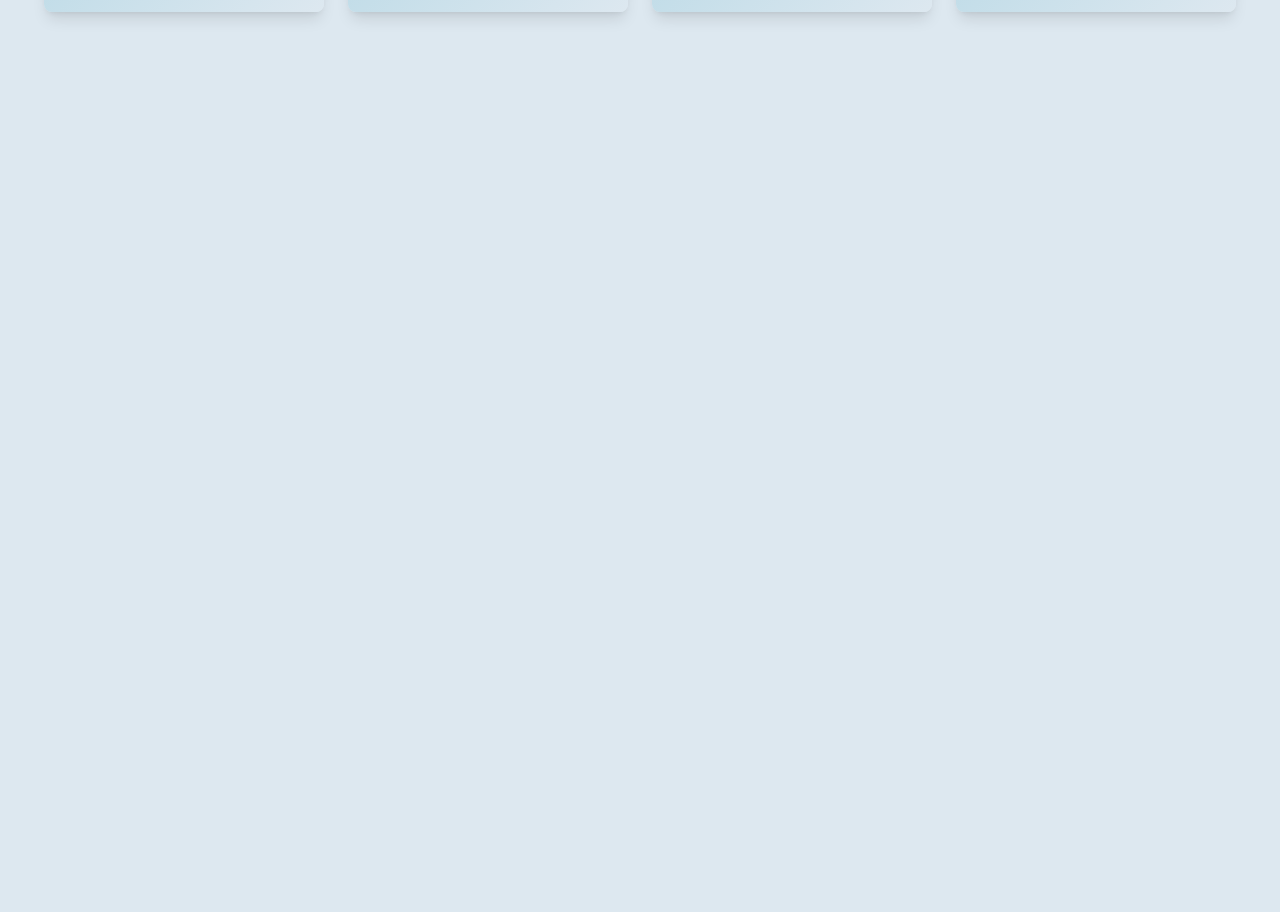
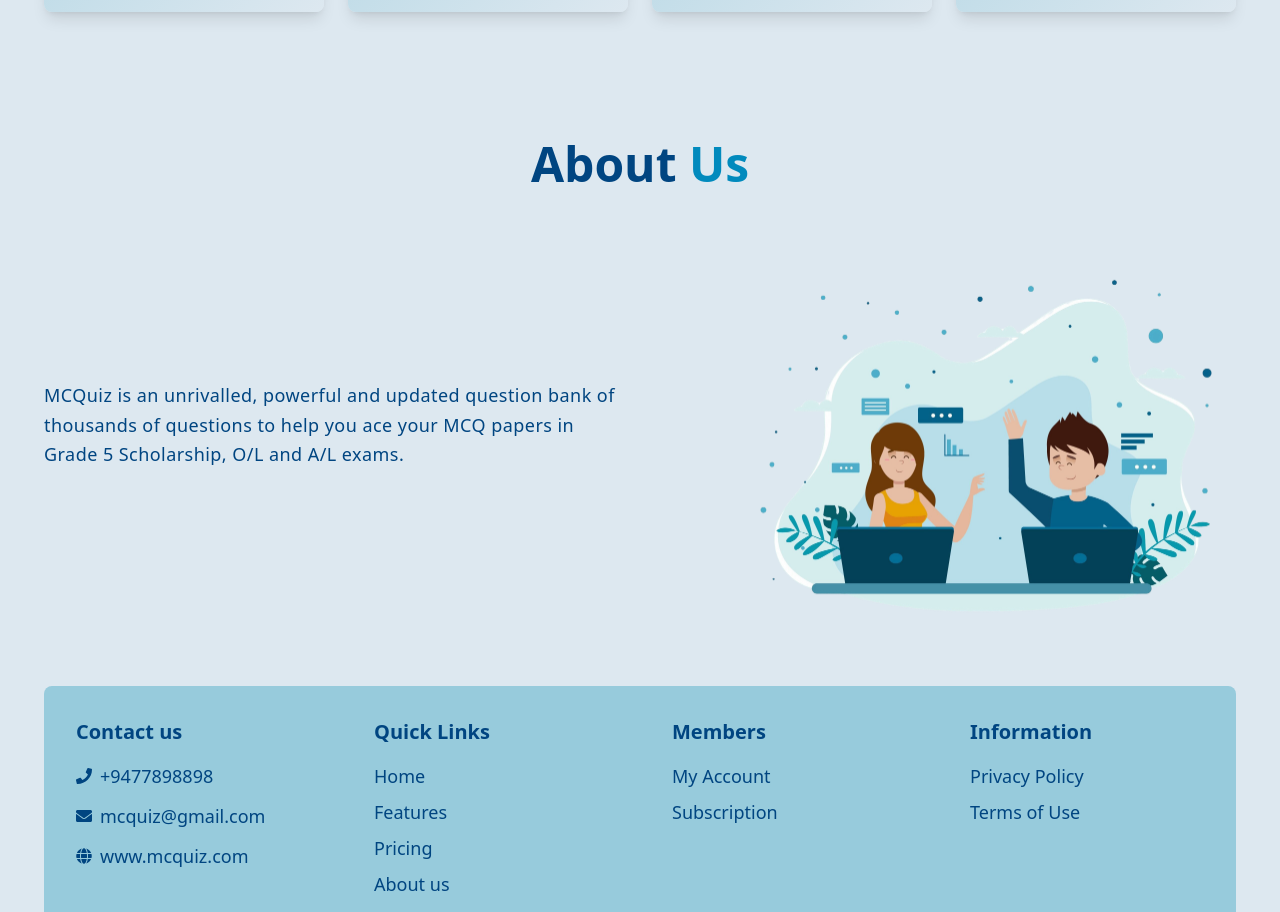
Before and after one commit to ashan2001ruh/MCQUIZ, a React (Create React App) app: page / in a window 1280 px wide. Shown: the part 1880-2792 px from the top of the page. Before the commit the page ends 1956 px from the top, so only its background shows below. Built offline with nearby package versions, Linux system fonts and the light colour scheme.

Commit message:
Create About Us Page

```diff
--- a/package.json
+++ b/package.json
@@ -9,7 +9,7 @@
     "framer-motion": "^11.13.1",
     "react": "^18.3.1",
     "react-dom": "^18.3.1",
-    "react-icons": "^5.3.0",
+    "react-icons": "^5.4.0",
     "react-router-dom": "^7.0.1",
     "react-scripts": "5.0.1",
     "react-simple-typewriter": "^5.0.1",
--- a/src/App.js
+++ b/src/App.js
@@ -5,6 +5,7 @@
 import Navbar from './components/Navbar';
 import Form from './components/LoginPage/loginform';
 import Pricing from './components/Pricing';
+import Aboutus from './components/Aboutus';
 
 function App() {
   const location = useLocation();
@@ -18,6 +19,7 @@
           <Hero />
           <Features />
           <Pricing />
+          <Aboutus />
         </>
       )}
 
--- /dev/null
+++ b/src/components/Aboutus.jsx
@@ -0,0 +1,119 @@
+import React from 'react';
+import { motion } from 'framer-motion';
+import aboutUsImage from '../Assets/aboutus.png'; // Replace with your image path
+import { FaPhone, FaEnvelope, FaGlobe } from 'react-icons/fa'; // Import icons from react-icons
+
+const AboutUs = () => {
+  return (
+    <div className="bg-[#DDE8F0] py-16 overflow-hidden"> {/* Outer background color */}
+      <div className="max-w-[1240px] mx-auto px-6">
+        {/* About Us Title */}
+        <motion.h2
+          className="text-4xl md:text-5xl font-bold text-center mb-2"
+          initial={{ opacity: 0, y: -20 }}
+          animate={{ opacity: 1, y: 0 }}
+          transition={{ duration: 0.8 }}
+        >
+          <span className="text-[#004581]">About</span>{' '}
+          <span className="text-[#018ABD]">Us</span>
+        </motion.h2>
+
+        {/* About Us Section */}
+        <div className="flex flex-col md:flex-row items-center gap-6">
+          {/* Left Side: Text */}
+          <motion.div
+            className="flex-1"
+            initial={{ opacity: 0, x: -50 }}
+            animate={{ opacity: 1, x: 0 }}
+            transition={{ duration: 1, ease: 'easeInOut' }}
+          >
+            <p className="text-lg text-[#004581] leading-relaxed tracking-wide"> {/* Increased line and letter spacing */}
+              MCQuiz is an unrivalled, powerful and updated question bank of thousands of questions to help you ace your MCQ papers in Grade 5 Scholarship, O/L and A/L exams.
+            </p>
+          </motion.div>
+
+          {/* Right Side: Image */}
+          <motion.div
+            className="hidden md:block flex-1 justify-end"
+            initial={{ opacity: 0, x: 50 }}
+            animate={{ opacity: 1, x: 0 }}
+            transition={{ duration: 1, ease: 'easeInOut' }}
+          >
+            <img
+              src={aboutUsImage} // Replace with your image path
+              alt="About Us Illustration"
+              className="w-auto h-auto max-w-[500px] object-contain pt-0 ml-auto"
+            />
+          </motion.div>
+        </div>
+
+        {/* Footer Section */}
+        <motion.div
+          className="mt-8 bg-[#97CBDC] p-8 rounded-lg" // Reduced margin-top
+          initial={{ opacity: 0, y: 20 }}
+          animate={{ opacity: 1, y: 0 }}
+          transition={{ duration: 0.8, delay: 0.2 }}
+        >
+          <div className="grid grid-cols-1 sm:grid-cols-2 lg:grid-cols-4 gap-16">
+            {/* Contact Us */}
+            <div>
+              <h3 className="text-xl font-bold text-[#004581] mb-4">Contact us</h3>
+              <div className="flex items-center gap-2 mb-3">
+                <FaPhone className="text-[#004581]" /> {/* Phone icon */}
+                <p className="text-lg text-[#004581]">+9477898898</p>
+              </div>
+              <div className="flex items-center gap-2 mb-3">
+                <FaEnvelope className="text-[#004581]" /> {/* Email icon */}
+                <p className="text-lg text-[#004581]">mcquiz@gmail.com</p>
+              </div>
+              <div className="flex items-center gap-2">
+                <FaGlobe className="text-[#004581]" /> {/* Website icon */}
+                <p className="text-lg text-[#004581]">www.mcquiz.com</p>
+              </div>
+            </div>
+
+            {/* Quick Links */}
+            <div>
+              <h3 className="text-xl font-bold text-[#004581] mb-4">Quick Links</h3>
+              <ul className="text-lg text-[#004581]">
+                <li className="mb-2"><a href="/">Home</a></li>
+                <li className="mb-2"><a href="/features">Features</a></li>
+                <li className="mb-2"><a href="/pricing">Pricing</a></li>
+                <li className="mb-2"><a href="/about">About us</a></li>
+                <li className="mb-2"><a href="/faq">FAQ</a></li>
+                <li className="mb-2"><a href="/privacy-policy">Privacy Policy</a></li>
+                <li className="mb-2"><a href="/terms-of-use">Terms of Use</a></li>
+              </ul>
+            </div>
+
+            {/* Members */}
+            <div>
+              <h3 className="text-xl font-bold text-[#004581] mb-4">Members</h3>
+              <ul className="text-lg text-[#004581]">
+                <li className="mb-2"><a href="/my-account">My Account</a></li>
+                <li className="mb-2"><a href="/subscription">Subscription</a></li>
+              </ul>
+            </div>
+
+            {/* Information */}
+            <div>
+              <h3 className="text-xl font-bold text-[#004581] mb-4">Information</h3>
+              <ul className="text-lg text-[#004581]">
+                <li className="mb-2"><a href="/privacy-policy">Privacy Policy</a></li>
+                <li className="mb-2"><a href="/terms-of-use">Terms of Use</a></li>
+              </ul>
+            </div>
+          </div>
+          <hr className="my-6 border-[#666]" /> {/* Added horizontal line */}
+
+                {/* Copyright Text */}
+            <div className="text-center text-[#666]">
+            <p>&copy; {new Date().getFullYear()} MCQuiz. All rights reserved.</p>
+            </div>
+        </motion.div>
+      </div>
+    </div>
+  );
+};
+
+export default AboutUs;
--- a/src/components/Features.jsx
+++ b/src/components/Features.jsx
@@ -58,8 +58,8 @@
             ease: 'linear', // Smooth linear movement
           }}
         >
-          {/* Render cards twice for seamless looping */}
-          {[...features, ...features].map((feature, index) => (
+
+          {[...features, ...features, ...features, ...features, ...features].map((feature, index) => (
             <motion.div
               key={index}
               className="flex flex-col justify-center items-center rounded-lg shadow-lg p-6 text-center hover:shadow-xl transition-shadow duration-300 mx-4"
--- a/src/components/Hero.jsx
+++ b/src/components/Hero.jsx
@@ -66,7 +66,7 @@
 
         {/* Right Section: Image */}
         <motion.div
-          className="hidden md:block flex-1 flex justify-end"
+          className="hidden md:block flex-1 justify-end"
           initial={{ opacity: 0, x: 50 }}
           animate={{ opacity: 1, x: 0 }}
           transition={{ duration: 1, ease: 'easeInOut' }}
```
Also changed, not shown: src/Assets/aboutus.png (added), 1 other file (tests, documents, lock files or other folders).
